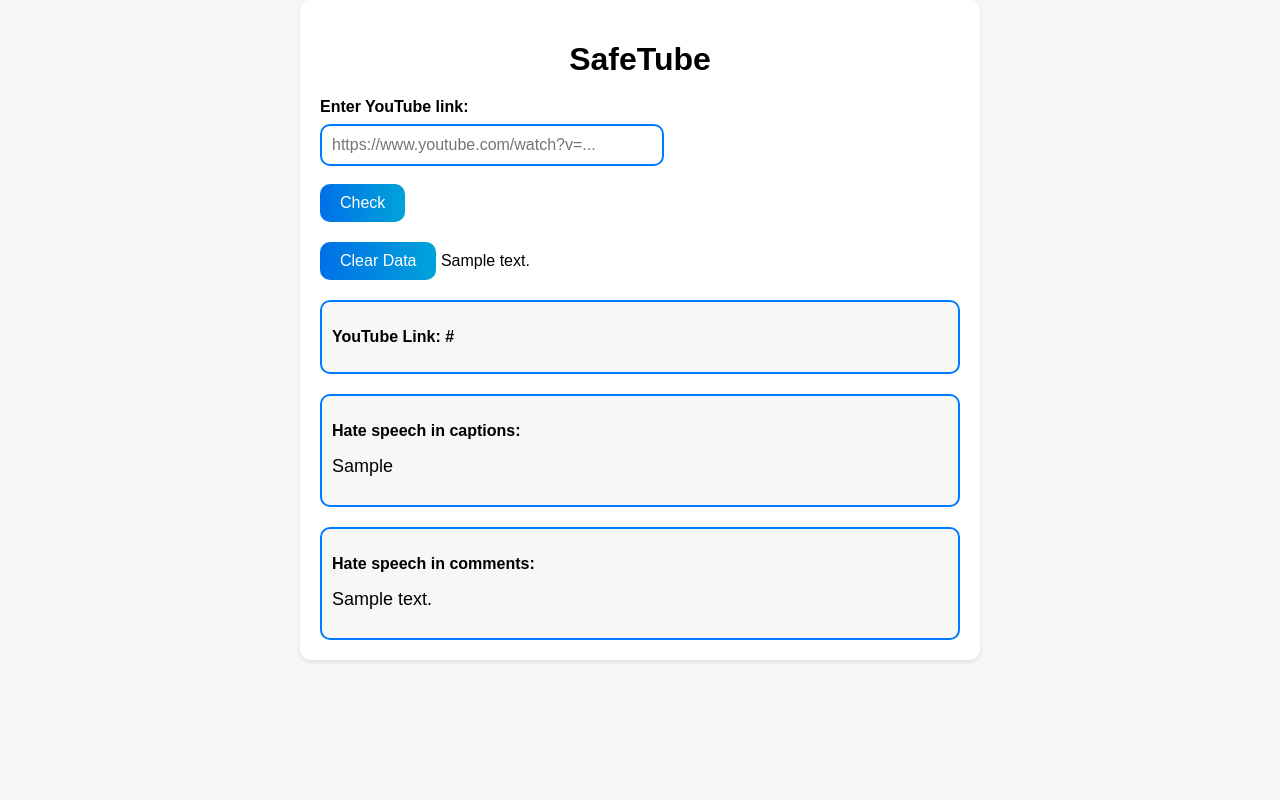
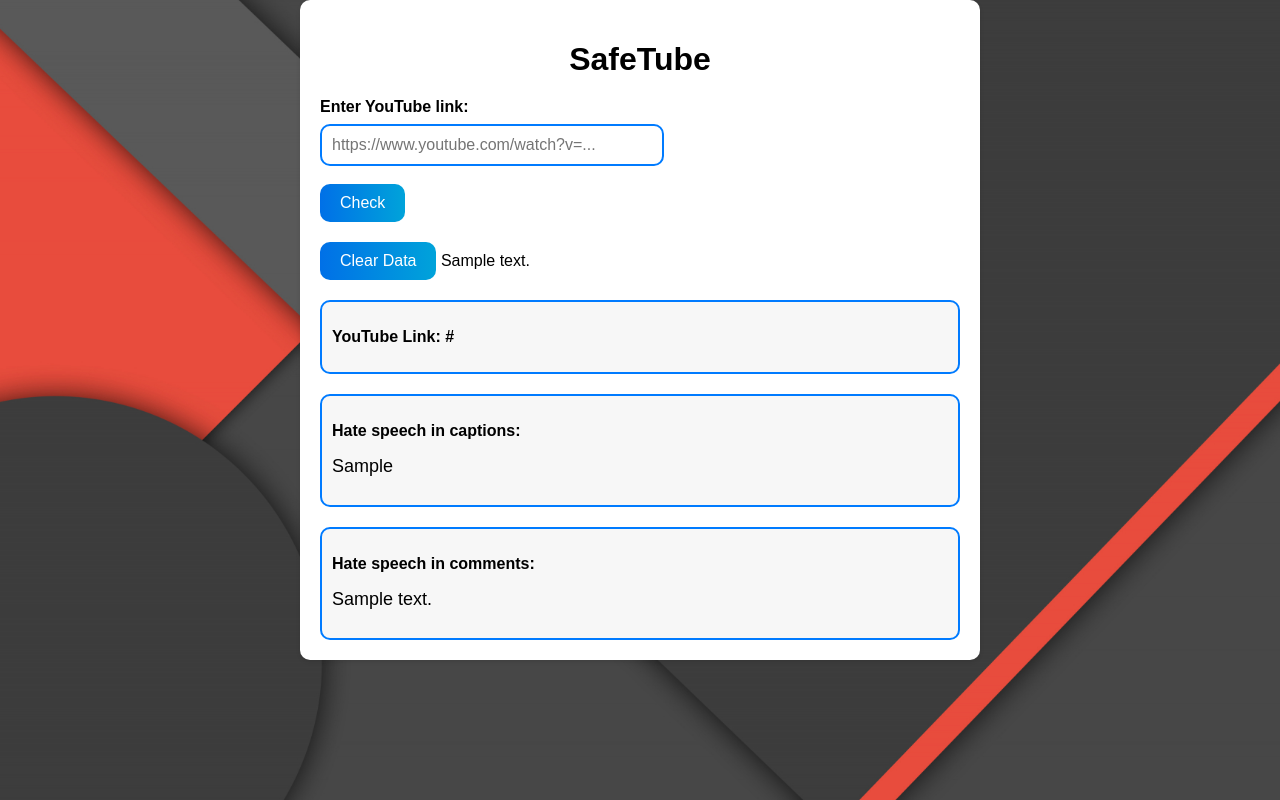
Before and after one commit to janidhu-wijetunga/FYP-Project, a Flask app: template templates/index.html in a window 1280 px wide. Run offline with Flask 3, Linux system fonts and the light colour scheme; the template is opened without the code that fills it: most values are stand-ins (such as "Sample title", 1, 10 or a date in 2020).

Commit message:
added few changes to ui and new folder structure

```diff
--- a/static/styles.css
+++ b/static/styles.css
@@ -3,6 +3,10 @@ body {
     margin: 0;
     padding: 0;
     background-color: #f7f7f7;
+    background-image: url('../static/images/background.jpg'); /* Update path to your image file */
+    background-size: cover;
+    background-repeat: no-repeat;
+    background-attachment: fixed;
 }
 
 .container {
--- a/templates/index.html
+++ b/templates/index.html
@@ -1,7 +1,7 @@
 <!DOCTYPE html>
 <html>
 <head>
-    <link rel="icon" type="image/x-icon" href="../images/icon.ico">
+    <link rel="icon" type="image/x-icon" href="../static/images/icon.ico">
     <title>SafeTube</title>
     <link rel="stylesheet" href="static/styles.css">
 </head>
```
Also changed, not shown: static/images/background.jpg (renamed from images/background.jpg), static/images/icon.ico (renamed from images/icon.ico), static/images/icon.jpg (renamed from images/icon.jpg), static/images/logo.png (renamed from images/logo.png), static/images/safetube.jpg (renamed from images/safetube.jpg).
